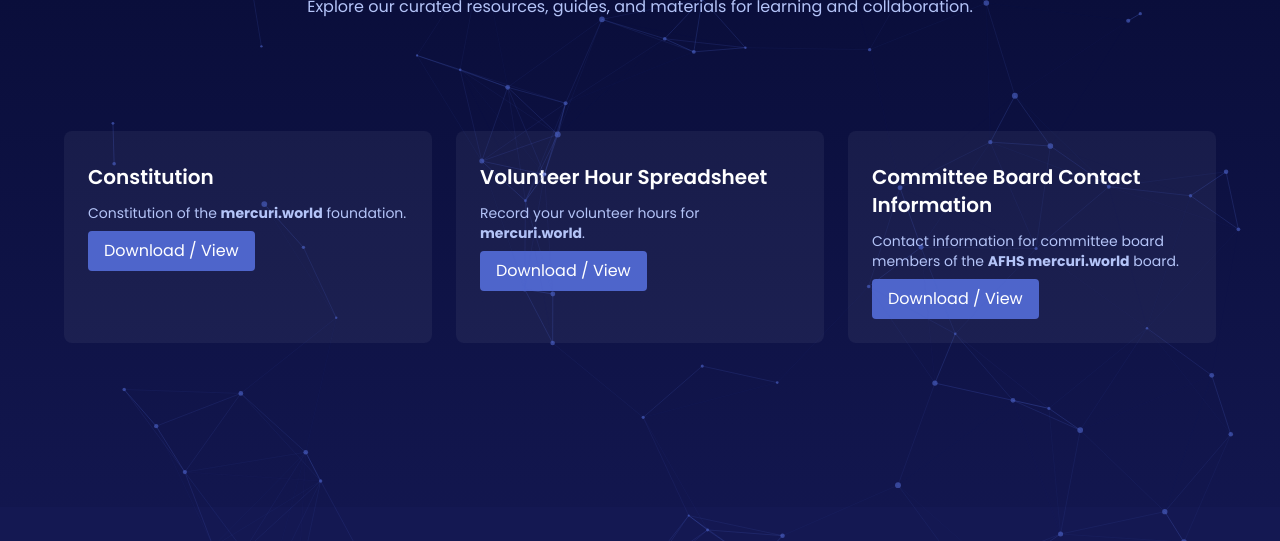
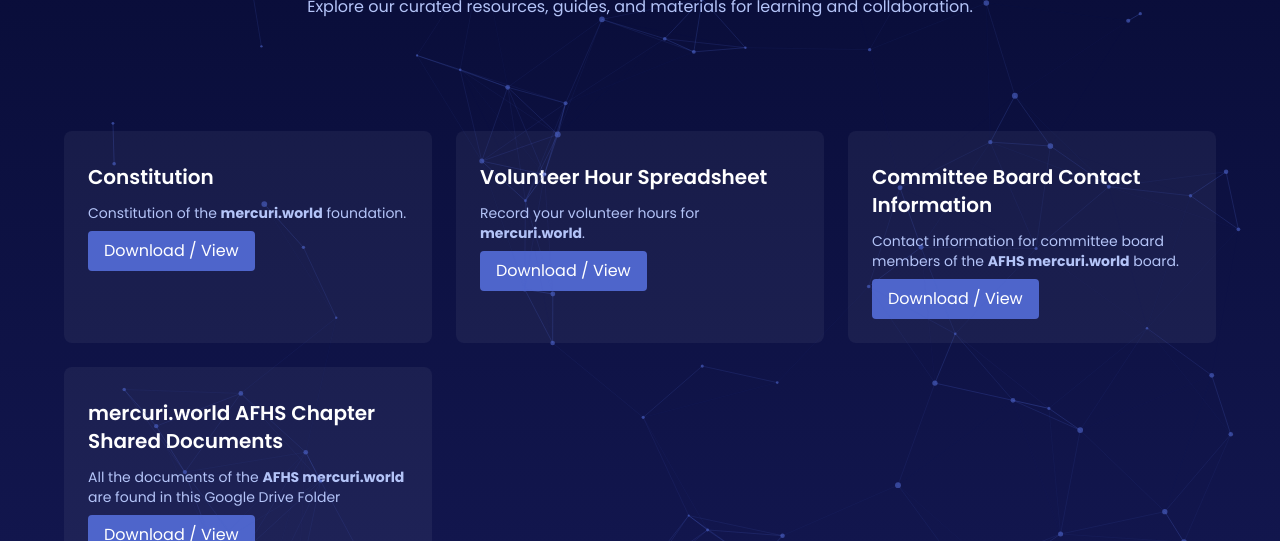
Before and after one commit to Hrishaan1/mercuri-world-website, a plain HTML site: page resources.html in a window 1280 px wide. Shown: the part 189-730 px from the top of the page. Drawn offline with nearby package versions, Linux system fonts and the light colour scheme.

Commit message:
more updates

```diff
--- a/resources.html
+++ b/resources.html
@@ -63,7 +63,13 @@
         </div>
         <!-- to here -->
 
-        <!-- Add more resource placeholders as needed -->
+        <div class="p-6 bg-white/5 rounded-lg space-y-3">
+          <h3 class="text-xl font-semibold text-white mt-2">mercuri.world AFHS Chapter Shared Documents</h3>
+          <p class="text-[#b4c4f8] text-sm">All the documents of the <strong>AFHS mercuri.world</strong> are found in this Google Drive Folder</p>
+          <a href="https://drive.google.com/drive/folders/1HWEFDHlJ70241r8-IQDgFJkpwLXo5gnI?usp=sharing" target="_blank">
+            <button class="px-4 py-2 mt-2 bg-[#4e65cb] text-white rounded hover:bg-[#3b4db0] transition">Download / View</button>
+          </a>
+        </div>
 
       </div>
     </section>
```
Also changed, not shown: projects.html (+2 -2 lines).
